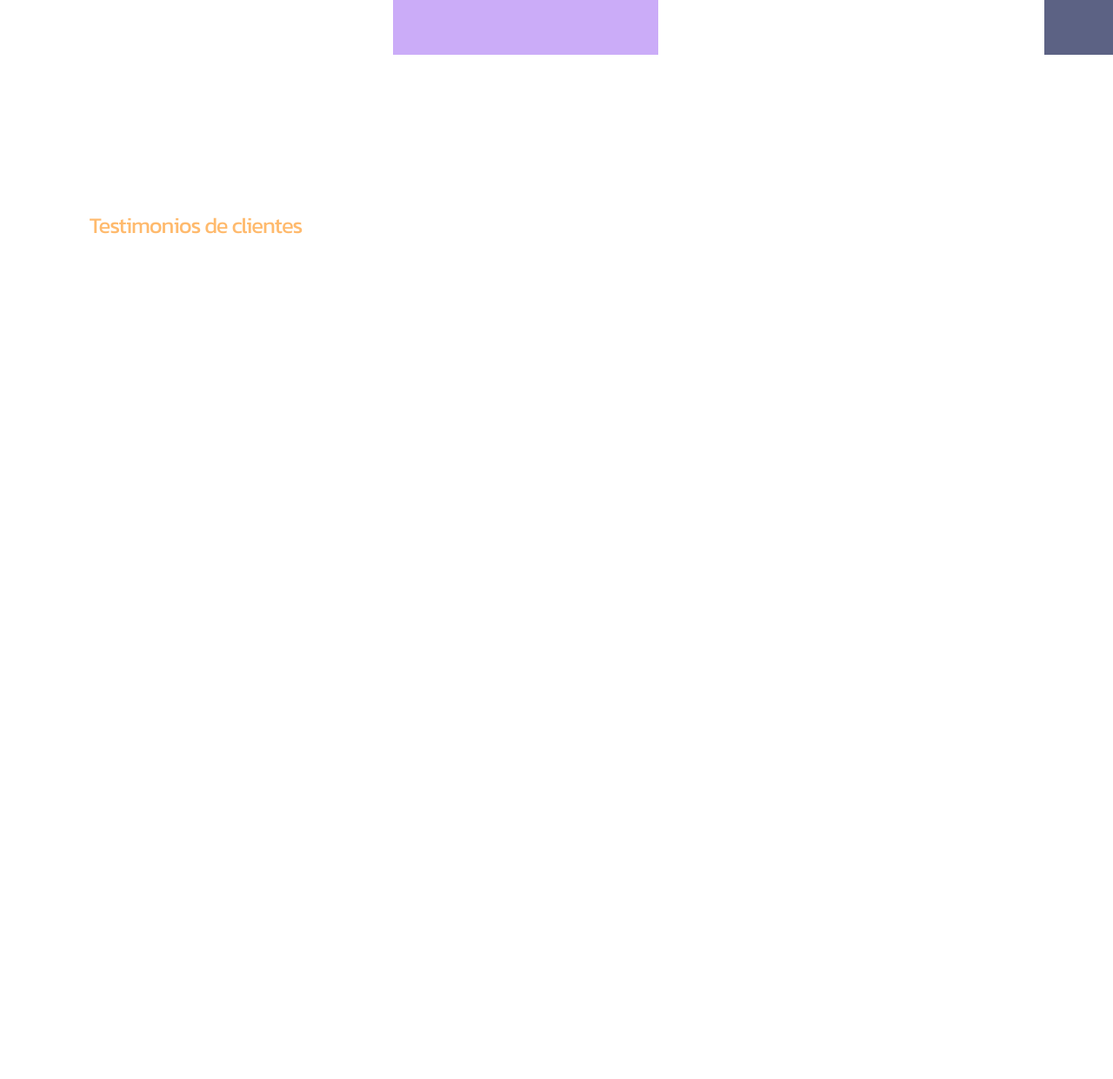
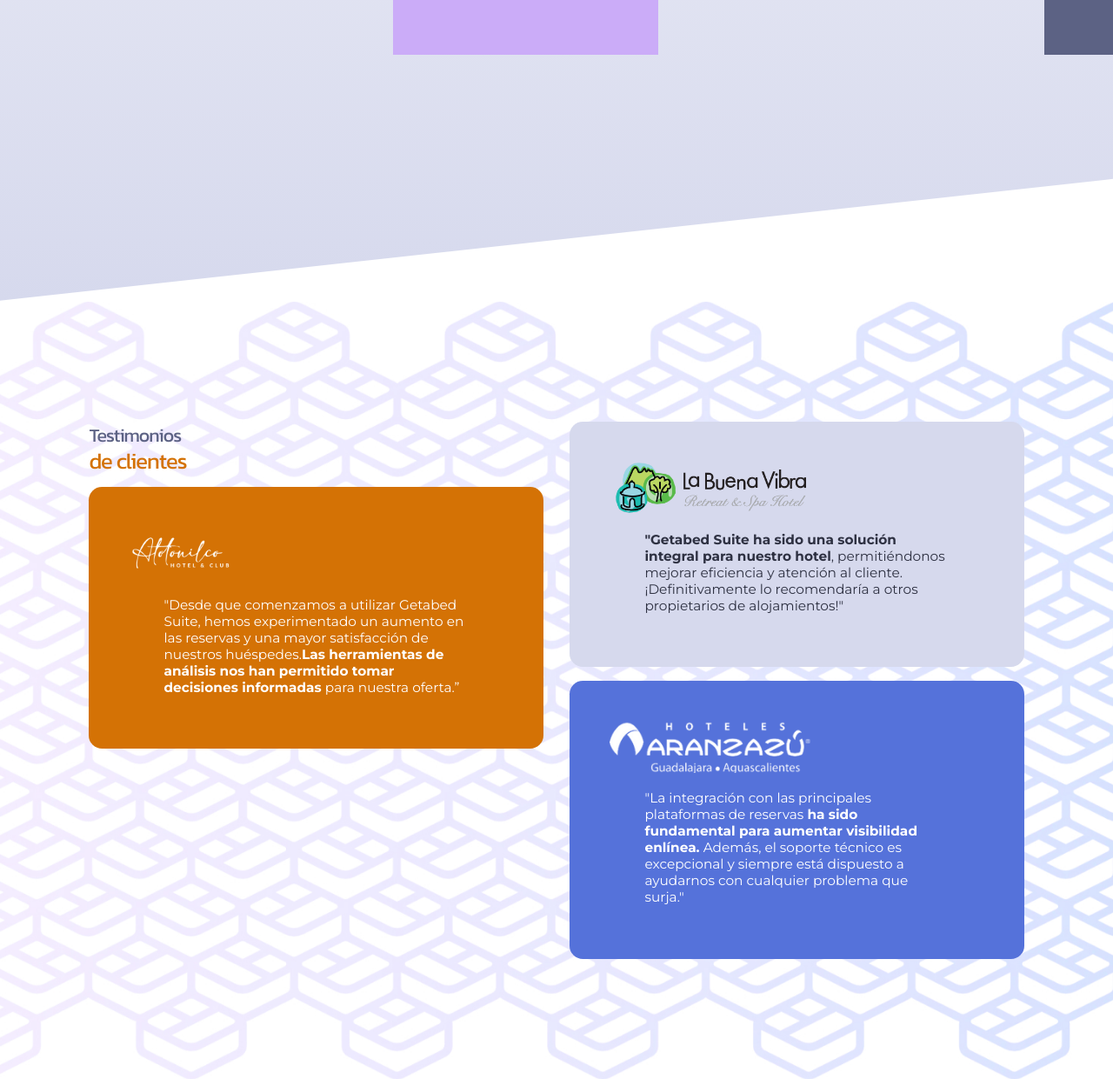
Before and after one commit to claudiomonzoni/Getabed, a website built with Vite: page index.html in a window 1280 px wide. Shown: the part 2945-4186 px from the top of the page at 87% size. Before the commit the page ends 3223 px from the top, so only its background shows below. Built offline with nearby package versions, Linux system fonts and the light colour scheme.

Commit message:
avance del home

```diff
--- a/estilos/_componentes.scss
+++ b/estilos/_componentes.scss
@@ -86,7 +86,6 @@
     height: 101%;
     top: -1%;
     left: -1%;
-    border: solid;
     position: absolute;
     z-index: -1;
   }
@@ -202,6 +201,35 @@
 
 
 // clases
+
+.fondoanguloazul{
+position: relative;
+padding-bottom: 15%;
+&:before {
+  content: "";
+  clip-path: polygon(0 0%, 100% 0, 100% 90%, 0% 100%);
+  @include cel {
+    clip-path: polygon(0 0%, 100% 0, 100% 93%, 0% 100%);
+  }
+  @include hd {
+    clip-path: polygon(0 0%, 100% 0, 100% 90%, 0% 100%);
+  }
+  @include hdplus {
+    clip-path: polygon(0 0%, 100% 0, 100% 85%, 0% 100%);
+  }
+
+  background: linear-gradient(0deg, $fondo-claro 0%, rgba(255, 255, 255, 0) 100%);
+  background-repeat: no-repeat;
+  background-size: cover, 100%;
+  width: 101%;
+  height: 101%;
+  top: -1%;
+  left: -1%;
+  position: absolute;
+  z-index: -1;
+}
+
+}
 
 // clase que centra los contenidos
 .bandeja {
--- a/estilos/style.scss
+++ b/estilos/style.scss
@@ -235,6 +235,11 @@
   // width: min(100% - 5rem, 95rem);
   margin-top: $margen-doble;
   #riel {
+  .getcarta{
+    @include cel {
+      scroll-snap-align: start;
+    }
+  }
     padding-left: calc((100% - (100% - 7rem)) / 2);
     padding-right: calc((100% - (100% - 7rem)) / 2);
     gap: $margen;
@@ -297,5 +302,36 @@
 }
 
 #testimonios{
-  padding-top: $margen-doble;
+  padding: $margen-doble 0;
+  width: 100%;
+  background: url(/public/fondo-testimonios.jpg) no-repeat;
+  background-size: cover;
+  .columna {
+    margin: $margen 0;
+    column-count: 2;
+    column-gap: 2rem;
+    @include cel{
+      column-count: 1;
+    }
+  }
+  .testimonio{
+    break-inside: avoid-column;
+    margin-top: 1em;
+    img{
+      width: auto;
+      height: 60px;
+    }
+    background: $fondo-claro;
+    border-radius: $round;
+    padding: $margen;
+    color: $azul-oscuro;
+    &:first-of-type{
+      background: $papaya;
+      color: #fff;
+    }
+    &:last-of-type{
+      background: $azul;
+      color: #fff;
+    }
+  }
 }
--- a/index.html
+++ b/index.html
@@ -226,6 +226,9 @@
     </div>
     <!-- fin hero -->
 
+    <section id="tabsyriel" class="fondoanguloazul">
+      <!-- abrazo estas dos secciones para agregar el degradado y corte al final -->
+
       <div id="tabsGetabed" class="bandeja">
         <div id="componente">
           <div id="barratabs">
@@ -298,8 +301,8 @@
               <div class="txt">
                 <p>
                   Nacida de la evolución de varios proyectos, Getabed se ha
-                consolidado como una solución eficiente y completa en el mercado
-                de gestión de propiedades hoteleras y alojamientos.<b>
+                  consolidado como una solución eficiente y completa en el
+                  mercado de gestión de propiedades hoteleras y alojamientos.<b>
                     Adaptándose a las necesidades cambiantes del sector, hemos
                     crecido y mejorado constantemente</b
                   >
@@ -328,9 +331,10 @@
                 />
                 <h2>Gestión de reservas</h2>
                 <p>
-                Simplifica el proceso de reservas con nuestro intuitivo sistema
-                de gestión. <b>Mantén un seguimiento en tiempo real</b> de las
-                reservas, disponibilidad y tarifas de tus habitaciones.
+                  Simplifica el proceso de reservas con nuestro intuitivo
+                  sistema de gestión.
+                  <b>Mantén un seguimiento en tiempo real</b> de las reservas,
+                  disponibilidad y tarifas de tus habitaciones.
                 </p>
                 <a href="#" class="btn-oscuro">motor de reservas</a>
               </div>
@@ -357,7 +361,12 @@
                 />
                 <h2>Channel Manager</h2>
                 <p>
-                Conecta <b>tu propiedad con las principales plataformas de reservas</b> en línea y mantén tus tarifas y disponibilidad sincronizadas automáticamente.
+                  Conecta
+                  <b
+                    >tu propiedad con las principales plataformas de reservas</b
+                  >
+                  en línea y mantén tus tarifas y disponibilidad sincronizadas
+                  automáticamente.
                 </p>
                 <a href="#" class="btn-oscuro">channel manager</a>
               </div>
@@ -384,7 +393,8 @@
                 />
                 <h2>Gestión de huéspedes</h2>
                 <p>
-                <b>Mejora la satisfacción del cliente</b> con un seguimiento detallado de las preferencias y solicitudes de tus huéspedes.
+                  <b>Mejora la satisfacción del cliente</b> con un seguimiento
+                  detallado de las preferencias y solicitudes de tus huéspedes.
                 </p>
                 <a href="#" class="btn-oscuro">sistema (CRM)</a>
               </div>
@@ -411,7 +421,8 @@
                 />
                 <h2>Análisis e informes</h2>
                 <p>
-                Obtén información valiosa sobre el rendimiento de tu negocio con <b>informes detallados y análisis de datos.</b>
+                  Obtén información valiosa sobre el rendimiento de tu negocio
+                  con <b>informes detallados y análisis de datos.</b>
                 </p>
                 <a href="#" class="btn-oscuro">análisis e informes</a>
               </div>
@@ -432,11 +443,50 @@
         </div>
       </div>
       <!-- fin del riel de tarjetas -->
+    </section>
 
     <div id="testimonios">
       <div class="bandeja">
-        <h2>Testimonios de clientes</h2>
+        <div class="columna">
 
+          <h2 class="h-getabe">
+            <span>Testimonios</span><br />
+            de clientes
+          </h2>
+
+          <div class="testimonio">
+            <img src="/public/Atotonilco.png" alt="hotel atotonilco" />
+            <blockquote>
+              "Desde que comenzamos a utilizar Getabed Suite, hemos
+              experimentado un aumento en las reservas y una mayor satisfacción
+              de nuestros huéspedes.<b
+                >Las herramientas de análisis nos han permitido tomar decisiones
+                informadas</b
+              >
+              para nuestra oferta.”
+            </blockquote>
+          </div>
+          <div class="testimonio">
+            <img src="/public/la-buena-vibra.png" alt="hotel la buena vibra" />
+            <blockquote>
+              <b
+                >"Getabed Suite ha sido una solución integral para nuestro
+                hotel</b
+              >, permitiéndonos mejorar eficiencia y atención al cliente.
+              ¡Definitivamente lo recomendaría a otros propietarios de
+              alojamientos!"
+            </blockquote>
+          </div>
+          <div class="testimonio">
+            <img src="/public/aranzazu.webp" alt="hotel aranzazu" />
+            <blockquote>
+              "La integración con las principales plataformas de reservas
+              <b>ha sido fundamental para aumentar visibilidad enlínea.</b>
+              Además, el soporte técnico es excepcional y siempre está dispuesto
+              a ayudarnos con cualquier problema que surja."
+            </blockquote>
+          </div>
+        </div>
       </div>
     </div>
 
--- a/main.js
+++ b/main.js
@@ -87,13 +87,13 @@
 }
 
 // hacer scroll conla rueda del raton en el riel de cartas
-// const scrollContainer = document.querySelector("#riel");
+const scrollContainer = document.querySelector("#riel");
 
-// const scrollRueda = (e) => {
-//   e.preventDefault(false);
-//   scrollContainer.scrollLeft += e.deltaY;
-// };
+const scrollRueda = (e) => {
+  e.preventDefault(false);
+  scrollContainer.scrollLeft += e.deltaY;
+};
 
-// scrollContainer.addEventListener("wheel", (e) => {
-//   scrollRueda(e);
-// });
+scrollContainer.addEventListener("wheel", (e) => {
+  scrollRueda(e);
+});
```
Also changed, not shown: public/Atotonilco.png (added), public/aranzazu.webp (added), public/fondo-testimonios.jpg (added), public/la-buena-vibra.png (added). Lines whose indentation alone changed are shown as unchanged.
